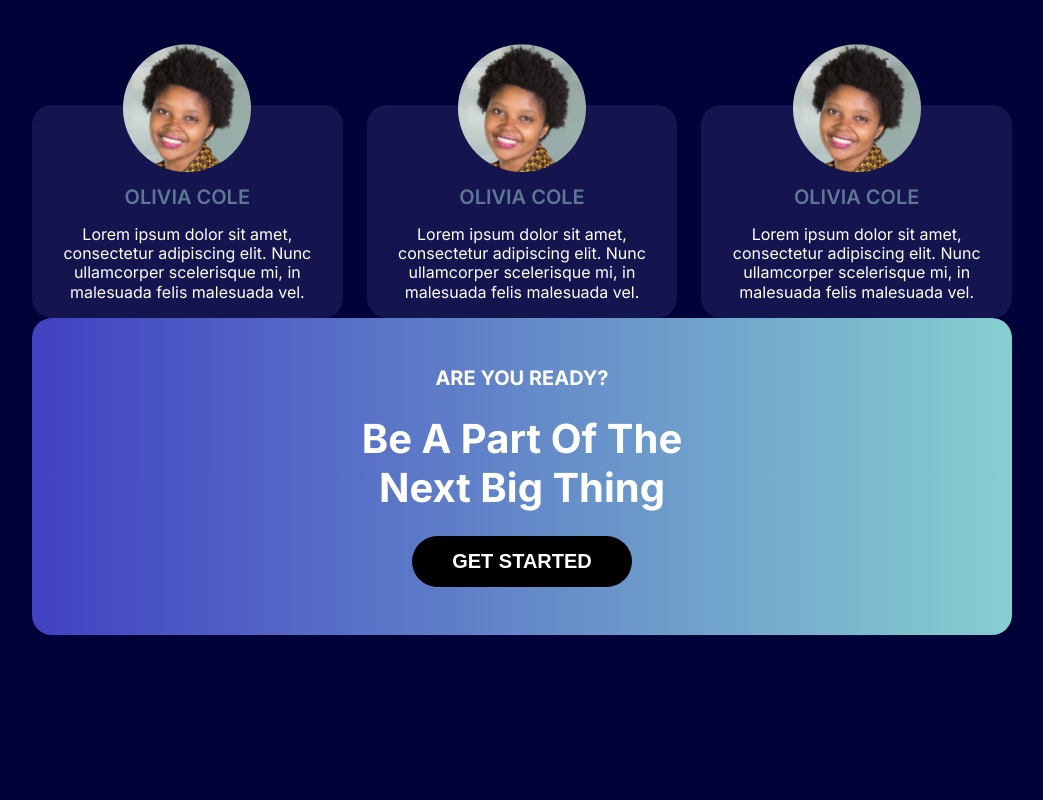
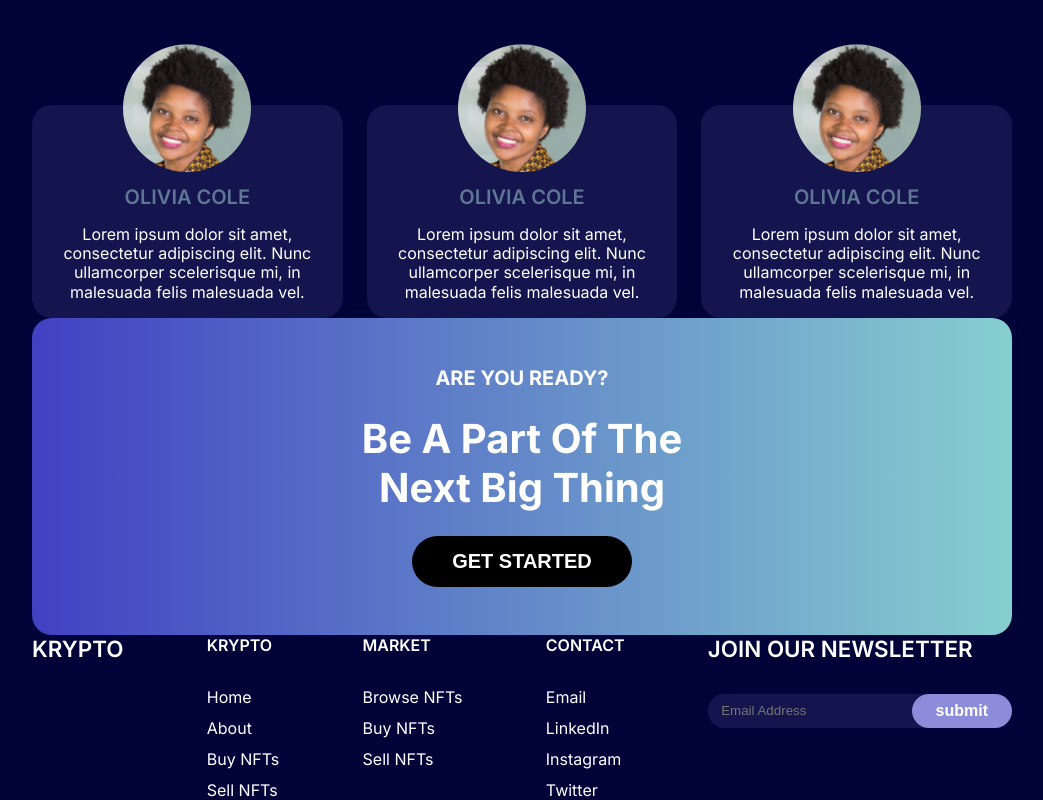
Before and after one commit to AvishkaUmayanga/next-design, a Next.js app: page / in a window 1280 px wide. Shown: the part 1809-2609 px from the top of the page, without its empty margins (118-1161 px from the left). Before the commit the page ends 2444 px from the top, so only its background shows below. Built offline with nearby package versions, Linux system fonts and the light colour scheme.

Commit message:
footer section

```diff
--- /dev/null
+++ b/app/components/footer/Footer.jsx
@@ -0,0 +1,23 @@
+import React from 'react'
+import styles from '@/app/components/footer/footer.module.css'
+import LinksList from './links list/LinksList'
+
+const Footer = () => {
+  return (
+    <footer className={styles.footerContainer}>
+        <h4>krypto</h4>
+        <LinksList heading='krypto' links={['Home', 'About', 'Buy NFTs', 'Sell NFTs']} />
+        <LinksList heading='market' links={['Browse NFTs', 'Buy NFTs', 'Sell NFTs']} />
+        <LinksList heading='contact' links={['Email', 'LinkedIn', 'Instagram', 'Twitter']} />
+        <div className={styles.emailContainer}>
+          <h4>join our newsletter</h4>
+          <div className={styles.emailAndButton}>
+            <input type="email" name="email" id="emailId" placeholder='Email Address'/>
+            <button type="submit">submit</button>
+          </div>
+        </div>
+    </footer>
+  )
+}
+
+export default Footer
--- /dev/null
+++ b/app/components/footer/footer.module.css
@@ -0,0 +1,48 @@
+.footerContainer{
+    display: flex;
+    flex-wrap: wrap;
+    justify-content: space-between;
+    row-gap: 3em;
+}
+
+.footerContainer h4{
+    font-size: 1.4rem;
+    font-weight: 600;
+    text-transform: uppercase;
+}
+
+.emailContainer{
+    display: flex;
+    flex-direction: column;
+    gap: 2em;
+}
+
+.emailAndButton{
+    background-color: #14144F;
+    display: flex;
+    justify-content: space-between;
+    border-radius: 5em;
+}
+
+.emailAndButton input{
+    background-color: #14144F;
+    border: none;
+    padding: 0.5em 1em;
+    border-radius: 5em;
+    color: white;
+}
+
+.emailAndButton input:focus{
+    outline: none;
+}
+
+.emailAndButton button{
+    border-radius: 5em;
+    font-weight: 600;
+    background-color: #8C8CDA;
+    color: white;
+    padding: 0.5em 1.5em;
+    border: none;
+    cursor: pointer;
+    font-size: 1em;
+}
--- /dev/null
+++ b/app/components/footer/links list/LinksList.jsx
@@ -0,0 +1,18 @@
+import React from 'react'
+import styles from '@/app/components/footer/links list/links.module.css'
+import Link from 'next/link'
+
+const LinksList = ({heading, links}) => {
+  return (
+    <div className={styles.listContainer}>
+      <h5>{heading}</h5>
+      <ul>
+        {links?.map((link, index) => (
+            <li key={index}><Link href='#'>{link}</Link></li>
+        ))}
+      </ul>
+    </div>
+  )
+}
+
+export default LinksList
--- /dev/null
+++ b/app/components/footer/links list/links.module.css
@@ -0,0 +1,23 @@
+.listContainer{
+    display: flex;
+    flex-direction: column;
+    gap: 2em;
+}
+
+.listContainer h5{
+    font-size: 1rem;
+    font-weight: 600;
+    text-transform: uppercase;
+}
+
+.listContainer ul{
+    display: flex;
+    flex-direction: column;
+    list-style: none;
+    gap: 0.7em;
+}
+
+.listContainer a{
+    text-decoration: none;
+    color: white;
+}
--- a/app/page.jsx
+++ b/app/page.jsx
@@ -5,6 +5,7 @@ import FeaturedSection from './components/featured section/FeaturedSection';
 import AnalyticsSection from './components/analytics section/AnalyticsSection';
 import Testimonials from './components/testimonials section/Testimonials';
 import GetStarted from './components/get started/GetStarted';
+import Footer from './components/footer/Footer';
 export default function Home() {
   return (
     <main className={styles.main}>
@@ -14,6 +15,7 @@ export default function Home() {
       <AnalyticsSection />
       <Testimonials />
       <GetStarted />
+      <Footer />
     </main>
   );
 }
```
